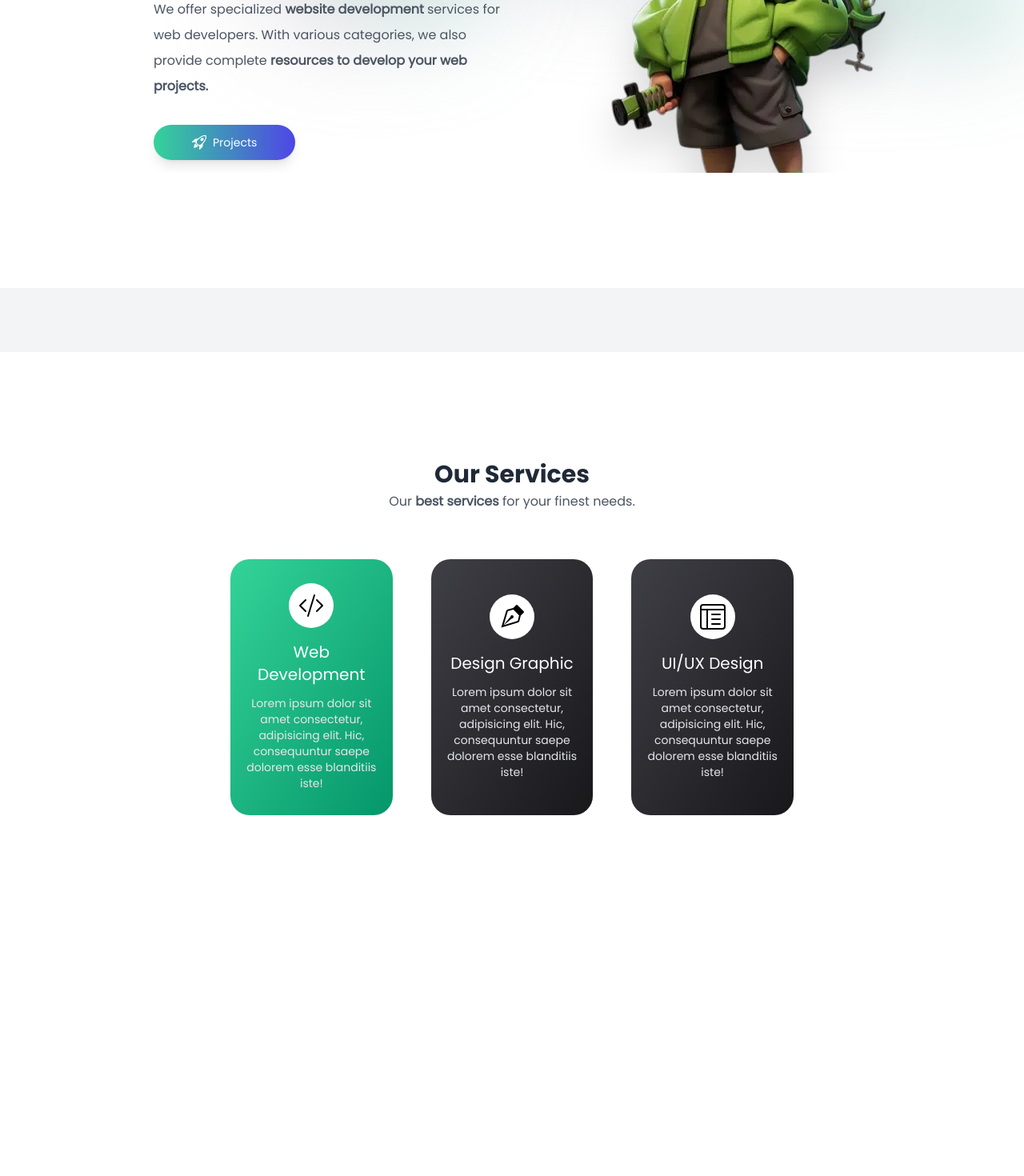
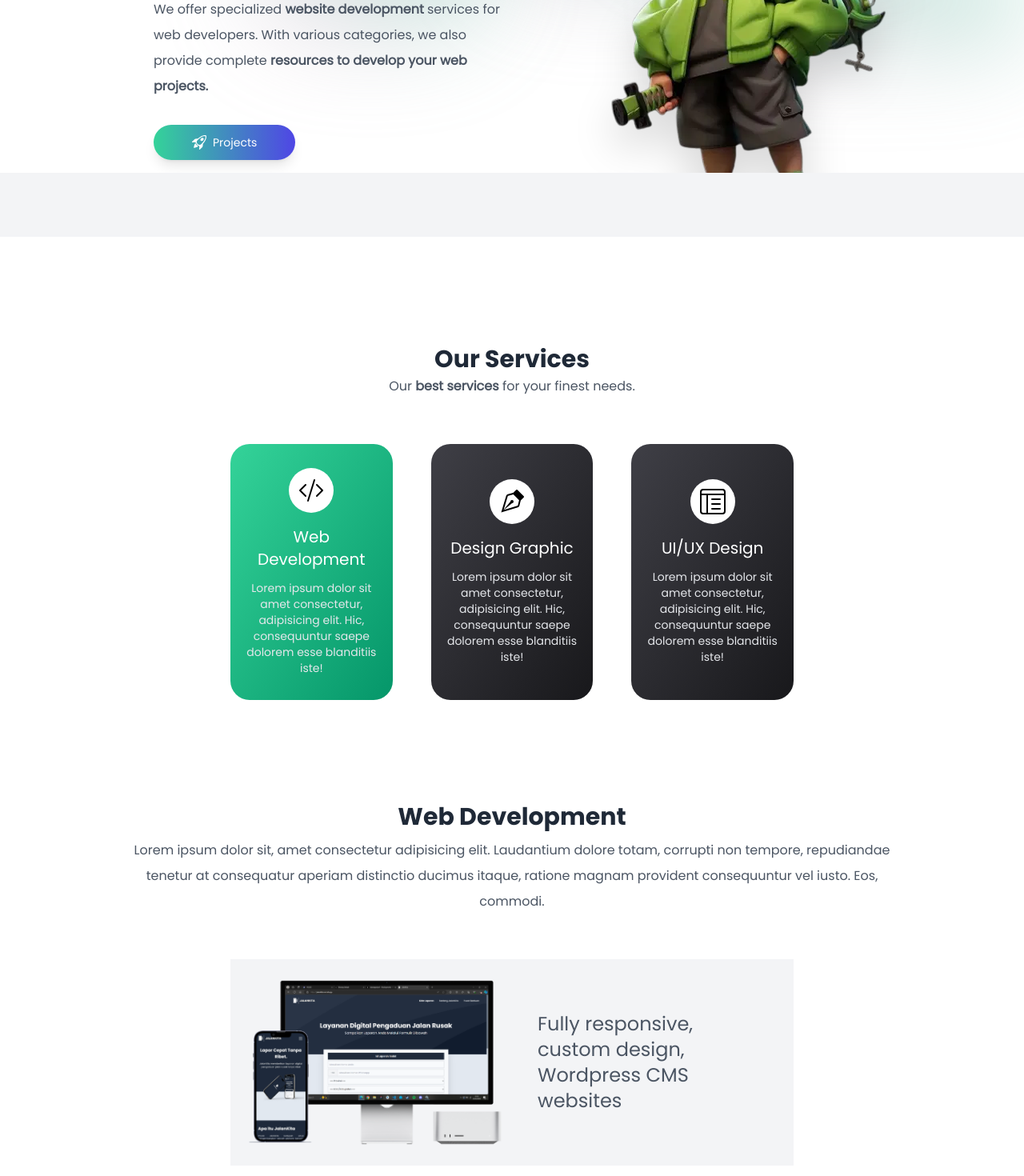
Before and after one commit to danangstdi/danangsetiadi, a Next.js app: page / in a window 1280 px wide. Shown: the part 440-1910 px from the top of the page at 80% size. Before the commit the page ends 1595 px from the top, so only its background shows below. Built offline with nearby package versions, Linux system fonts and the light colour scheme.

Commit message:
feat: add web development section & delete tools margin

```diff
--- a/src/app/page.jsx
+++ b/src/app/page.jsx
@@ -3,6 +3,7 @@ import BottomNav from "@/components/layouts/BottomNav";
 import Hero from "@/components/ui/home/Hero";
 import Services from "@/components/ui/home/Services";
 import Tools from "@/components/ui/home/Tools";
+import WebDevelopment from "@/components/ui/home/WebDevelopment";
 
 export default function Home() {
   return (
@@ -12,6 +13,7 @@ export default function Home() {
         <Hero/>
         <Tools/>
         <Services/>
+        <WebDevelopment/>
       </main>
       <BottomNav/>
     </>
--- a/src/components/ui/home/Tools.jsx
+++ b/src/components/ui/home/Tools.jsx
@@ -12,7 +12,7 @@ import vue from '@/../public/img/techstack/vue.png'
 
 export default function Tools() {
   return (
-    <section id="tools" className="lg:mt-36">
+    <section id="tools" className="">
       <marquee behavior="" direction="" className="p-3 bg-gray-100 lg:p-4">
         <div className="flex items-center gap-8 md:gap-12 lg:gap-20">
           <Image src={reactjs} alt="" className="h-8 lg:h-10 w-fit" />
--- /dev/null
+++ b/src/components/ui/home/WebDevelopment.jsx
@@ -0,0 +1,21 @@
+import Image from "next/image"
+import project from '@/../public/img/project.png'
+
+export default function WebDevelopment() {
+  return (
+    <section id="our-services" className="mt-14 lg:mt-32">
+      <div className="text-center">
+        <h1 className="text-3xl poppins-bold text-gray-800">Web Development</h1>
+        <p className="line-height-2 text-sm text-gray-600 mt-2 lg:px-40 lg:text-base">Lorem ipsum dolor sit, amet consectetur adipisicing elit. Laudantium dolore totam, corrupti non tempore, repudiandae tenetur at consequatur aperiam distinctio ducimus itaque, ratione magnam provident consequuntur vel iusto. Eos, commodi.</p>
+        <div className="bg-gray-100 p-4 grid grid-cols-2 items-center mx-10 my-14 lg:mx-24 xl:mx-72">
+          <figure>
+            <Image src={project} alt="" loading="lazy" className=""/>
+          </figure>
+          <p className="p-8 text-start text-gray-600 text-sm sm:text-base md:text-2xl">
+            Fully responsive, custom design, Wordpress CMS websites
+          </p>
+        </div>
+      </div>
+    </section>
+  )
+}
```
